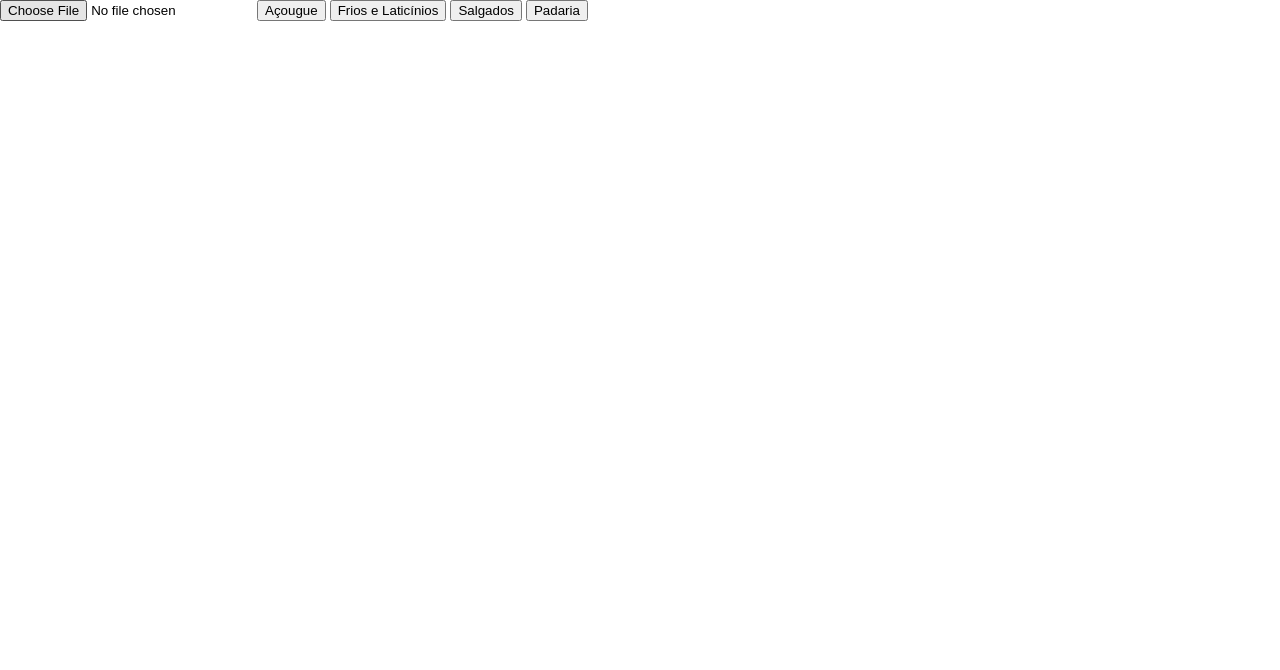
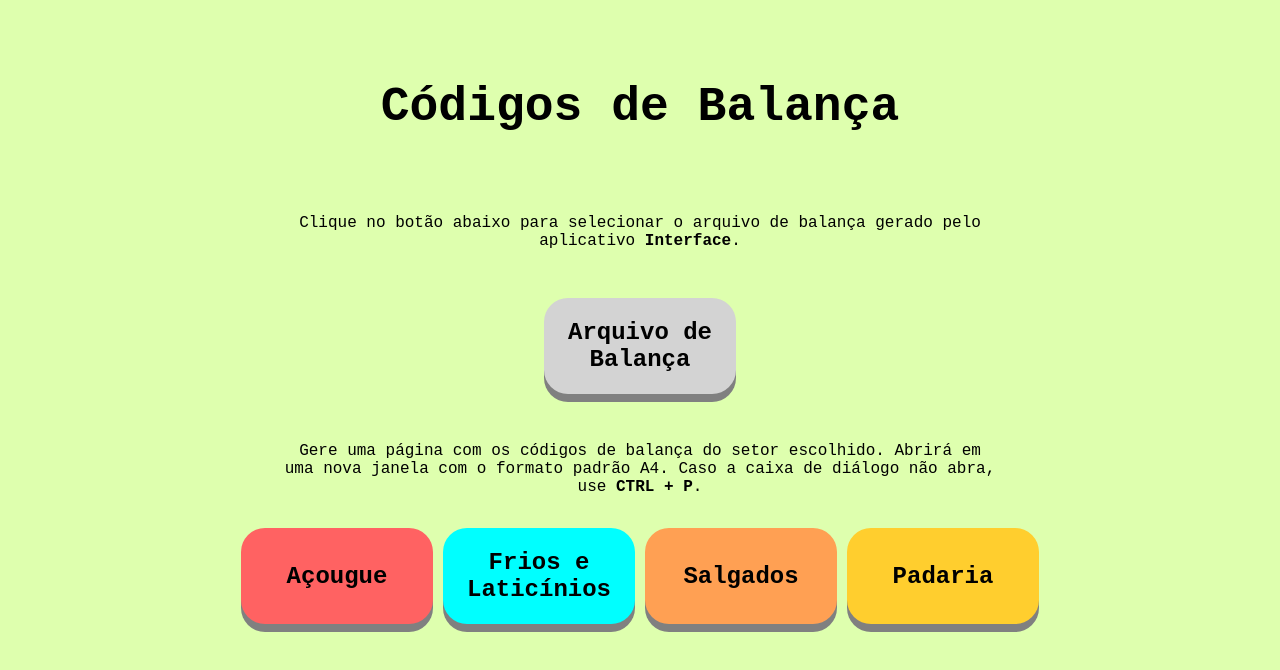
Before and after one commit to luminahi/scale-code, a website: page index.html in a window 1280 px wide. Drawn offline with Linux system fonts and the light colour scheme.

Commit message:
rebuild project

```diff
--- a/index.html
+++ b/index.html
@@ -4,15 +4,29 @@
     <meta charset="UTF-8">
     <meta name="viewport" content="width=device-width, initial-scale=1.0">
     <link href="./src/style.css" rel="stylesheet" />
-    <title>Document</title>
+    <title>Códigos de Balança</title>
   </head>
   <body>
-    <input type="file" id="code-input">
 
+    <h1>Códigos de Balança</h1>
+
+    <p>Clique no botão abaixo para selecionar o
+        arquivo de balança gerado pelo aplicativo <strong>Interface</strong>.</p>
+
+    <label class="fileinput">Arquivo de Balança
+            <input hidden type="file" id="code-input">
+    </label>
+
+    <p>Gere uma página com os códigos de balança do setor escolhido.
+        Abrirá em uma nova janela com o formato padrão A4.
+        Caso a caixa de diálogo não abra, use <strong>CTRL + P</strong>.</p>
+
+    <div class="buttons">
         <button id="acougue">Açougue</button>
         <button id="frios">Frios e Laticínios</button>
         <button id="salgados">Salgados</button>
         <button id="padaria">Padaria</button>
+    </div>
 
     </body>
   <script src="./build/out.js"></script>
--- a/src/script.js
+++ b/src/script.js
@@ -8,7 +8,7 @@ const friosBtn = document.getElementById("frios");
 const salgadosBtn = document.getElementById("salgados");
 const padariaBtn = document.getElementById("padaria");
 
-function printInNewWindow(sectionMap) {
+function printInNewWindow(sectionMap, section) {
   const newWindow = window.open("", "", "");
   newWindow.document.writeln(`
     <html>
@@ -17,6 +17,7 @@ function printInNewWindow(sectionMap) {
         <link rel="stylesheet" href="./src/style.css">
       </head>
       <body>
+        <h2>${section}</h2>
       </body>
     </html>
   `);
@@ -98,9 +99,17 @@ function parseData(data) {
     setSection(salgadosLines, salgadosMap);
     setSection(padariaLines, padariaMap);
 
-    acougueBtn.addEventListener("click", () => printInNewWindow(acougueMap));
-    friosBtn.addEventListener("click", () => printInNewWindow(friosMap));
-    salgadosBtn.addEventListener("click", () => printInNewWindow(salgadosMap));
-    padariaBtn.addEventListener("click", () => printInNewWindow(padariaMap));
+    acougueBtn.addEventListener("click", () =>
+      printInNewWindow(acougueMap, "Açougue")
+    );
+    friosBtn.addEventListener("click", () =>
+      printInNewWindow(friosMap, "Laticínios")
+    );
+    salgadosBtn.addEventListener("click", () =>
+      printInNewWindow(salgadosMap, "Salgados")
+    );
+    padariaBtn.addEventListener("click", () =>
+      printInNewWindow(padariaMap, "Padaria")
+    );
   }
 }
--- a/src/style.css
+++ b/src/style.css
@@ -6,6 +6,8 @@
 body {
     margin: 0;
     padding: 0;
+    background-color: rgb(222, 255, 174);
+    font-family: 'Courier New', Courier, monospace;
 }
 
 .page {
@@ -19,20 +21,100 @@ body {
     break-inside: avoid;
     border: 1px solid black;
     border-top: 0px;
-    font-size: 12px;
+    font-size: 14px;
 }
 
 .item .code {
+    font-weight: bold;
     padding-left: 10px;
     padding-right: 20px;
 }
 
 @page {
     size: a4;
+    margin: 5px;
+}
+
+.item:nth-child(even) {
+    background-color: rgb(207, 207, 207);
 }
 
 @media print {
     body {
         margin: 0;
     }
+
+    .item:nth-child(even) {
+    background-color: rgb(207, 207, 207);
 }
+}
+
+.buttons {
+    display: flex;
+    align-items: center;
+    justify-content: center;
+    gap: 10px;
+}
+
+h1 {
+    text-align: center;
+    margin: 80px;
+    font-size: 48px;
+}
+
+h2 {
+    text-align: center;
+}
+
+p {
+    text-align: center;
+    margin-bottom: 32px;
+    width: 720px;
+    margin-inline: auto;
+}
+
+.fileinput {
+    display: flex;
+    align-items: center;
+    justify-content: center;
+    margin: 48px auto;
+    text-align: center;
+}
+
+.fileinput,
+button {
+    border: none;
+    width: 192px;
+    height: 96px;
+    font-size: 24px;
+    font-family: 'Courier New', Courier, monospace;
+    cursor: pointer;
+    border-radius: 24px;
+    background-color: lightgray;
+    font-weight: bold;
+    box-shadow: 0px 8px gray;
+}
+
+.fileinput:hover,
+button:hover {
+  background-color: rgb(180, 180, 180);
+  position: relative;
+  box-shadow: 0px 3px gray;
+  top: 5px;
+}
+
+#acougue {
+    background-color: rgb(255, 98, 98);
+}
+
+#frios {
+    background-color: aqua;
+}
+
+#salgados {
+    background-color: rgb(255, 160, 83);
+}
+
+#padaria {
+    background-color: rgb(255, 206, 46);
+}
```
Also changed, not shown: build/out.js, 1 other file. Lines whose indentation alone changed are shown as unchanged.
